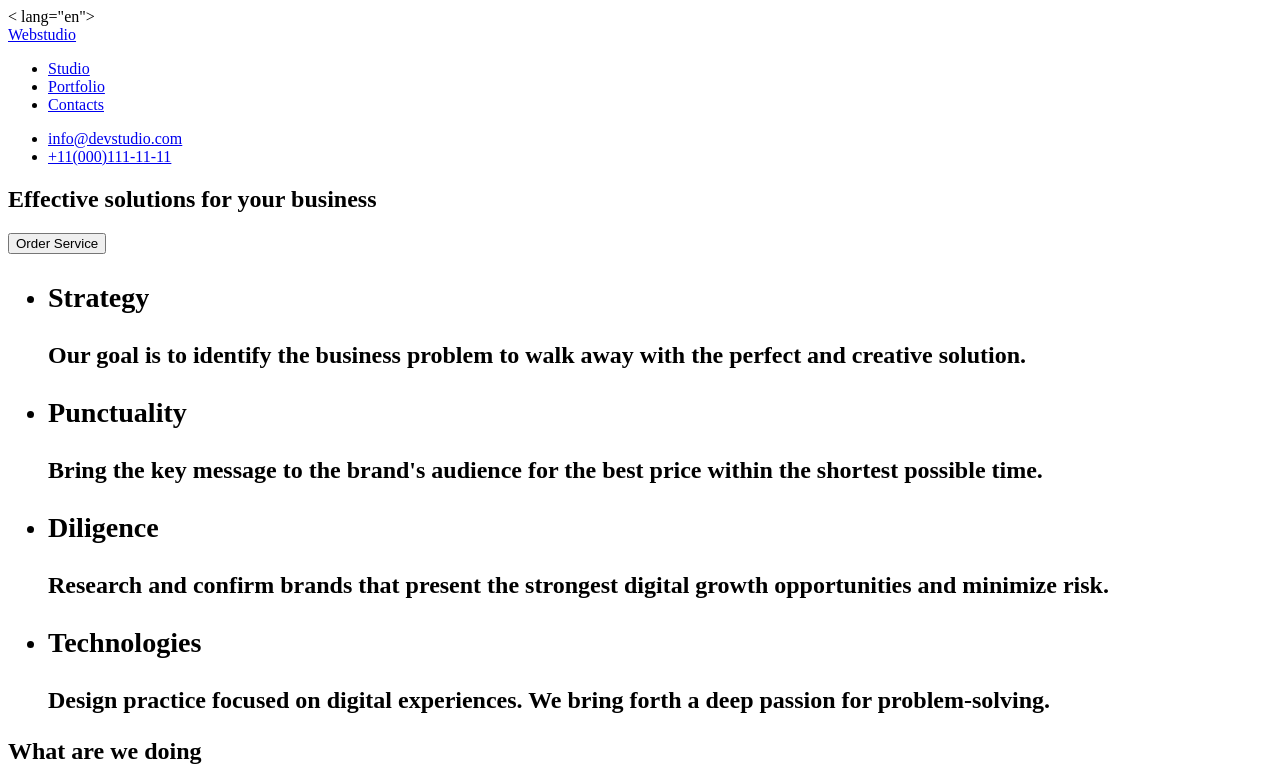
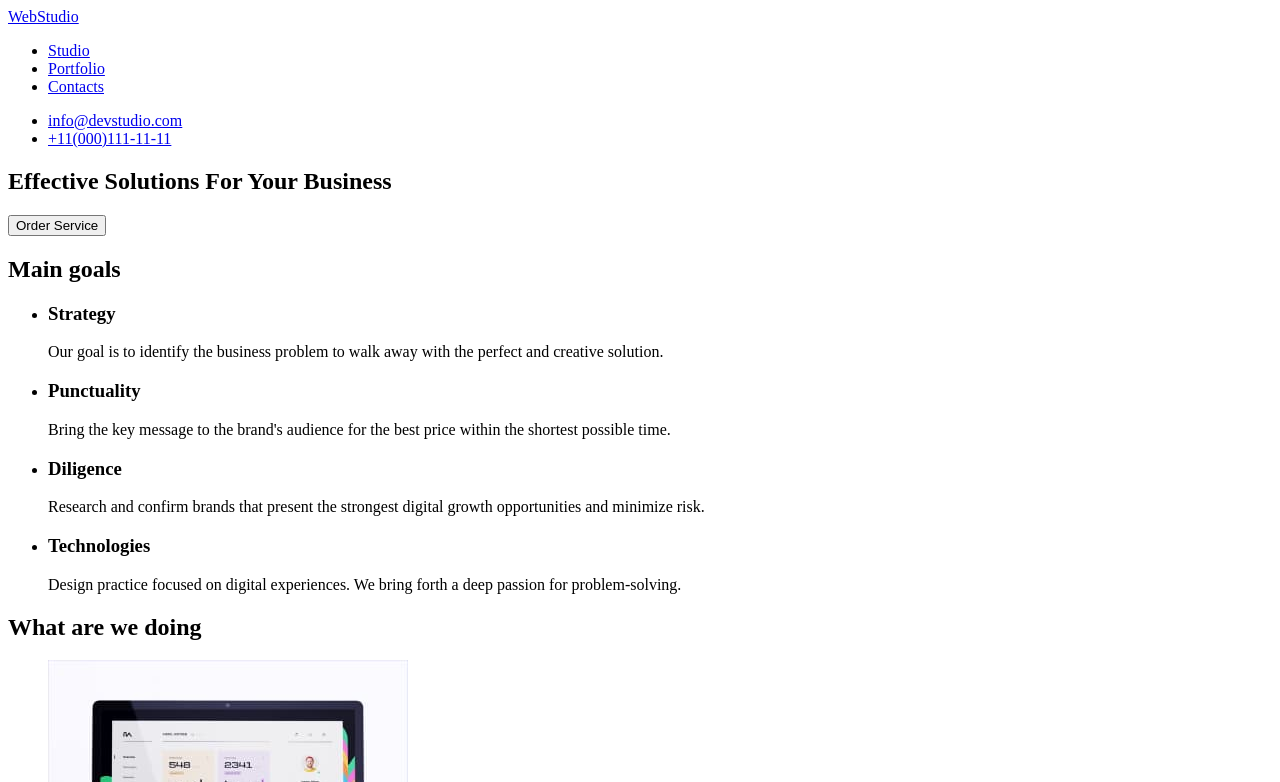
Before and after one commit to shyyanyukvyacheslav/goit-markup-hw-01, a plain HTML site: page index.html in a window 1280 px wide. Shown: the top 782 px of the page. Drawn offline with Linux system fonts and the light colour scheme.

Commit message:
hw01final1

```diff
--- a/index.html
+++ b/index.html
@@ -1,32 +1,34 @@
 <!DOCTYPE html>
-< lang="en">
+<lang="en">
 <head>
     <meta charset="UTF-8">
     <meta name="viewport" content="width=device-width, initial-scale=1.0">
     <title>Webstudio</title>
 </head>
 <body>
-    <header>
+    <body>
         <nav>
-            <a href="Webstudio">Webstudio</a>
+            <a href="./index.html">WebStudio</a>
             <ul>
                 <li><a href="Studio">Studio</a></li>
                 <li><a href="Portfolio">Portfolio</a></li>
                 <li><a href="Contacts">Contacts</a></li>
             </ul>
         </nav>
+        <adress>
         <ul>
             <li><a href="mailto:info@devstudio.com">info@devstudio.com</a></li>
             <li><a href="tel:+1100011111">+11(000)111-11-11</a></li>
         </ul>
+        </adress>
     </header>
     <main>
         <section>
-            <h1>Effective solutions for your business</h1>
+            <h1>Effective Solutions For Your Business</h1>
             <button type="button">Order Service</button>
         </section>
         <section>
-            <h2>
+            <h2>Main goals</h2>
                 <ul>
                     <li><h3>Strategy</h3><p>Our goal is to identify the business
                     problem to walk away with the perfect and creative solution.</p></li>
@@ -45,7 +47,7 @@
                 </ul>
          </section>
         <section>
-            <h2>Our team</h2>
+            <h2>Our Team</h2>
             <ul>
                 <li><img src="./images/21.jpg" alt="male" width="264" height="260"></li>
                 <h3>Mark Guerrero</h3><p>Product designer</p>
@@ -58,7 +60,7 @@
          </section>
     </main>
     <footer>
-        <a href="Webstudio">Webstudio</a>
+        <a href="./index.html">Webstudio</a>
         <p>
            Increase the flow of customers and
            sales for your business with digital
```
